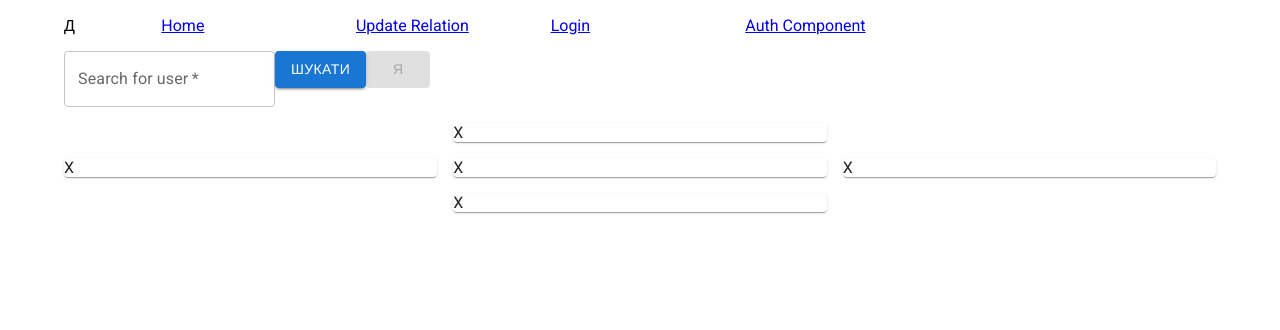
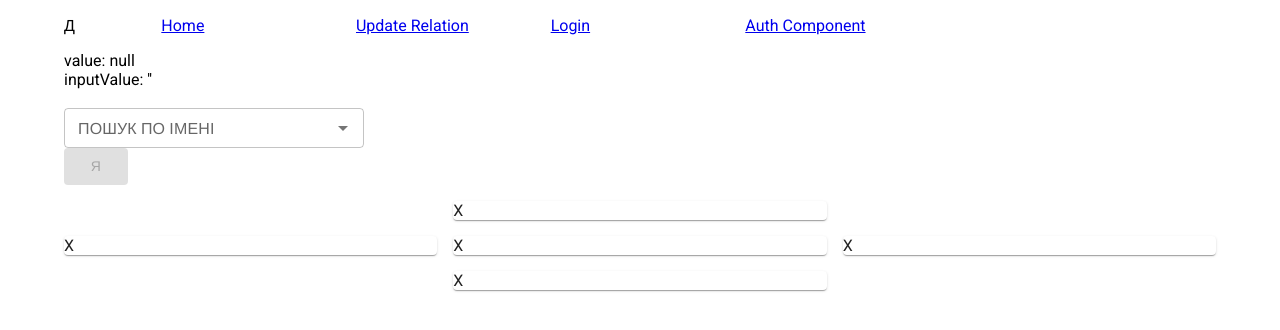
Before and after one commit to livotron/domo, a React (Create React App) app in the folder client/: page / in a window 1280 px wide. Shown: the top 330 px of the page. Built offline with nearby package versions, Linux system fonts and the light colour scheme; a web font is replaced by a local one.

Commit message:
Added search user component

```diff
--- a/client/src/features/user/DisplayRelationsPage.tsx
+++ b/client/src/features/user/DisplayRelationsPage.tsx
@@ -1,22 +1,21 @@
 import { ChangeEvent, MouseEvent, useEffect, useState } from "react";
 import { DisplayPartners } from "./DisplayPartners";
 import { useAppDispatch } from "app/store";
-import { fetchByName, fetchMe, receiveUser } from "./userSlice";
+import { fetchByName, fetchMe, receiveUser, toggleIsFixed } from "./userSlice";
 import { Button, FormControlLabel, Switch, TextField } from "@mui/material";
 import { useSelector } from "react-redux";
 import { RootState } from "app/rootReducer";
 import { FixedRelationsMenu } from "./FixedRelationsMenu";
 import { Login } from "./Login";
+import { SearchUser } from "./SearchUser";
 
 export const DisplayRelationsPage = () => {
   const dispatch = useAppDispatch();
-  const [searchedUser, setSearchedUser] = useState<string>("");
-  const [isFixed, setIsFixed] = useState<boolean>(false);
+
   const me = useSelector((state: RootState) => state.user.me);
   const centralUser = useSelector((state: RootState) => state.user.user);
-
-  const handleSearch = (e: MouseEvent) => {
-    e.preventDefault();
+  const isFixed = useSelector((state: RootState) => state.user.isFixed);
+  const handleSearch = (searchedUser: string) => {
     dispatch(fetchByName(searchedUser));
   };
 
@@ -26,7 +25,7 @@ export const DisplayRelationsPage = () => {
   };
   return (
     <>
-      <TextField
+      {/* <TextField
         required
         id="search-user"
         label="Search for user"
@@ -38,7 +37,8 @@ export const DisplayRelationsPage = () => {
       />
       <Button variant="contained" onClick={(e: MouseEvent) => handleSearch(e)}>
         Шукати
-      </Button>
+      </Button> */}
+      <SearchUser getSearchedUser={handleSearch}/>
       <Button
         disabled={!me.name}
         variant="contained"
@@ -52,7 +52,7 @@ export const DisplayRelationsPage = () => {
           <FormControlLabel
             style={{ userSelect: "none" }}
             control={
-              <Switch checked={isFixed} onClick={() => setIsFixed(!isFixed)} />
+              <Switch value={isFixed} checked={isFixed} onClick={() => dispatch(toggleIsFixed())} />
             }
             label="ЗАФІКСУВАТИ"
           />
--- /dev/null
+++ b/client/src/features/user/SearchUser.tsx
@@ -0,0 +1,69 @@
+import { Autocomplete, TextField } from "@mui/material";
+import { useState } from "react";
+import { User } from "./types";
+import { searchUsersByName } from "./userApi";
+import { useAppDispatch } from "app/store";
+import { fetchByName } from "./userSlice";
+
+interface Props {
+  getSearchedUser: (user: string) => void;
+}
+export const SearchUser = ({ getSearchedUser }: Props) => {
+  const [options, setOptions] = useState<string[]>([]);
+  const [value, setValue] = useState<string | null>(null);
+  const [inputValue, setInputValue] = useState("");
+  const [loading, setLoading] = useState(false);
+
+  const handleInputValueChange = (newInputValue: string) => {
+    if (
+      (newInputValue.length === 3 && inputValue.length < 3) ||
+      (newInputValue.length > 3 &&
+        newInputValue.substring(0, 3) !== inputValue.substring(0, 3))
+    ) {
+      setLoading(true);
+      searchUsersByName(newInputValue.substring(0, 3)).then((res): void => {
+        setOptions(res.map((user) => user.name));
+        setLoading(false);
+        console.log(res);
+      });
+    }
+    setInputValue(newInputValue);
+  };
+  const handleValueChange = (newValue: string | null) => {
+    setValue(newValue);
+    if (newValue) getSearchedUser(newValue);
+  };
+
+  return (
+    <div>
+      <div>{`value: ${value !== null ? `'${value}'` : "null"}`}</div>
+      <div>{`inputValue: '${inputValue}'`}</div>
+      <br />
+      <Autocomplete
+        value={value}
+        size="small"
+        title="ІМ'Я КОРИСТУВАЧА"
+        onChange={(event: any, newValue: string | null) => {
+          handleValueChange(newValue);
+        }}
+        noOptionsText={
+          loading
+            ? "ЗАГРУЗКА"
+            : inputValue.length < 3
+              ? "ПРОДОВЖУЙТЕ ВВІД"
+              : "НЕ ЗНАЙДЕНО"
+        }
+        inputValue={inputValue}
+        onInputChange={(event, newInputValue) => {
+          handleInputValueChange(newInputValue);
+        }}
+        id="controllable-states-demo"
+        options={options}
+        sx={{ width: 300 }}
+        renderInput={(params) => (
+          <TextField {...params} label="ПОШУК ПО ІМЕНІ" />
+        )}
+      />
+    </div>
+  );
+};
--- a/client/src/features/user/userApi.ts
+++ b/client/src/features/user/userApi.ts
@@ -67,6 +67,11 @@ export async function getUserByName(name: string): Promise<User> {
   return response.data;
 }
 
+export async function searchUsersByName(name: string): Promise<User[]> {
+  const response = await axios.get<User[]>(`/user/search-by-name/${name}`);
+  return response.data;
+}
+
 export async function getPartners(name: string): Promise<Partner[]> {
   const response = await axios.get<Partner[]>(`/user/partners/${name}`);
 
--- a/client/src/features/user/userSlice.ts
+++ b/client/src/features/user/userSlice.ts
@@ -1,18 +1,32 @@
 import { createSlice, PayloadAction } from "@reduxjs/toolkit";
-import { Direction, LoginUserProps, Partner, User, VerifyUserProps } from "./types";
+import {
+  Direction,
+  LoginUserProps,
+  Partner,
+  User,
+  VerifyUserProps,
+} from "./types";
 import { AppDispatch, AppThunk } from "app/store";
-import { getMe, getPartners, getUserByName, loginUser, verifyUser } from "./userApi";
+import {
+  getMe,
+  getPartners,
+  getUserByName,
+  loginUser,
+  verifyUser,
+} from "./userApi";
 
 interface userSliceState {
   user: User;
   me: User;
   partners: (Partner | undefined)[];
+  isFixed: boolean;
 }
 
 const initialState: userSliceState = {
   user: { name: "" },
   me: { name: "" },
   partners: [],
+  isFixed: false,
 };
 
 const userSlice = createSlice({
@@ -23,7 +37,7 @@ const userSlice = createSlice({
       state.me = action.payload;
     },
     removeMe() {
-      return initialState
+      return initialState;
     },
     receiveUser(state, action: PayloadAction<User>) {
       state.user = action.payload;
@@ -35,6 +49,9 @@ const userSlice = createSlice({
         action.payload.find((partner) => partner.direction === Direction.down),
         action.payload.find((partner) => partner.direction === Direction.left),
       ];
+    },
+    toggleIsFixed(state) {
+      state.isFixed = !state.isFixed;
     },
   },
 });
@@ -67,13 +84,17 @@ export const verifyPartner =
 export const login =
   (props: LoginUserProps): AppThunk =>
   async (dispatch: AppDispatch) => {
-    const loginResponse = await loginUser(props);
-    localStorage.setItem('TOKEN',loginResponse.token);
-    dispatch(receiveUser({name: props.name}))
-    dispatch(fetchMe());
-    dispatch(userSlice.actions.receivePartners(loginResponse.partners));
+    try {
+      const loginResponse = await loginUser(props);
+      localStorage.setItem("TOKEN", loginResponse.token);
+      dispatch(receiveUser({ name: props.name }));
+      dispatch(fetchMe());
+      dispatch(userSlice.actions.receivePartners(loginResponse.partners));
+    } catch (e) {
+      console.log(e)
+    }
   };
 
-export const { removeMe, receiveUser } = userSlice.actions;
+export const { removeMe, receiveUser, toggleIsFixed } = userSlice.actions;
 
 export default userSlice.reducer;
```
Also changed, not shown: 1 other file (tests, documents, lock files or other folders).
